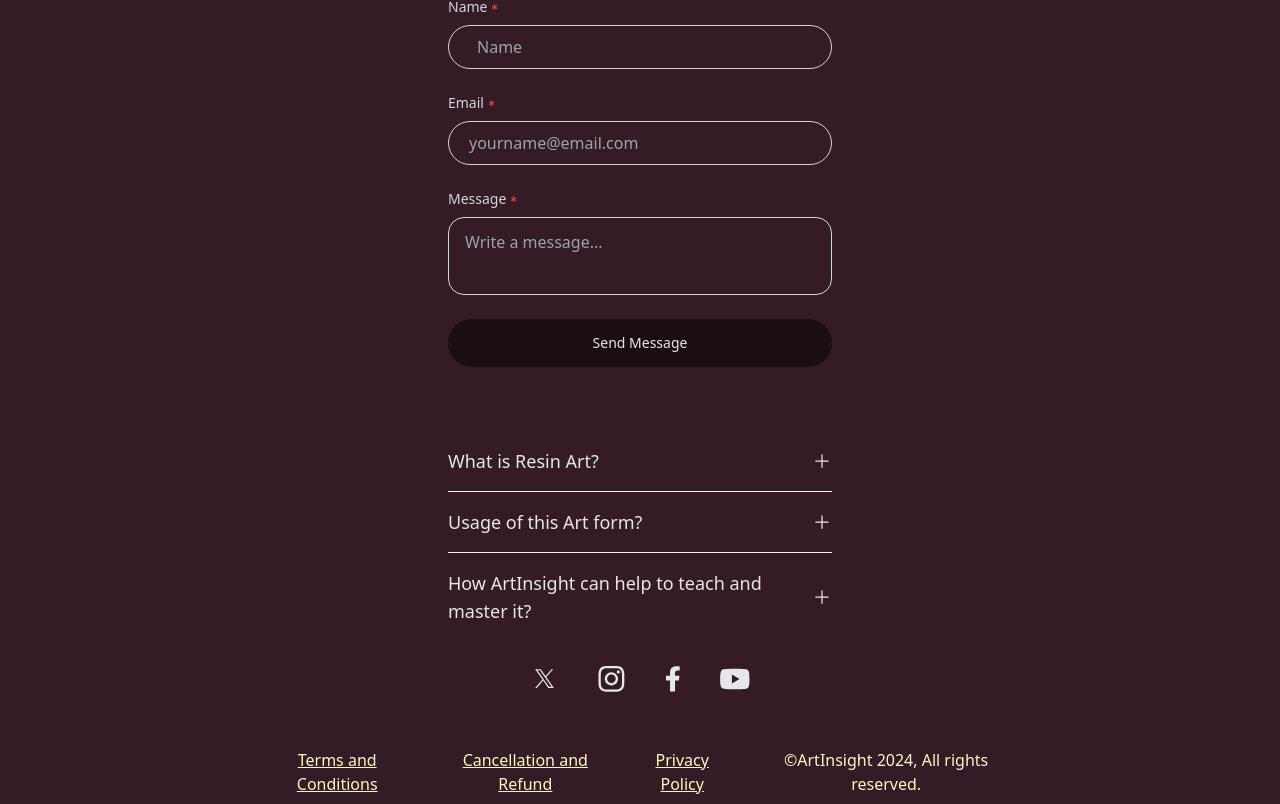
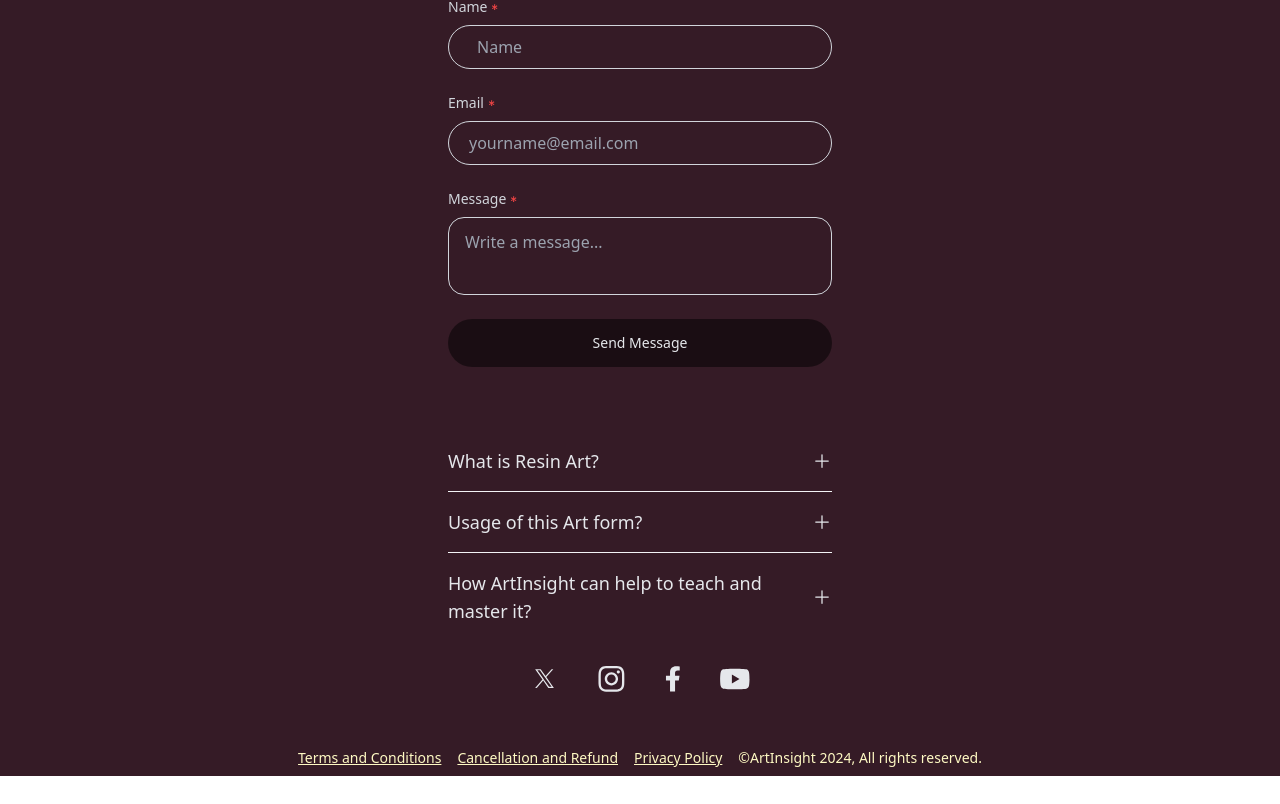
Before and after one commit to ashwinrangani/artwork-workshop-booking, a React (Vite) app in the folder artwork-frontend/: page / in a window 1280 px wide. Shown: the part 1815-2619 px from the top of the page. After the commit the page ends 2591 px from the top, so only its background shows below. Built offline with nearby package versions, Linux system fonts and the light colour scheme; no server answers.

Commit message:
update footer font size

```diff
--- a/artwork-frontend/src/components/Footer.jsx
+++ b/artwork-frontend/src/components/Footer.jsx
@@ -254,22 +254,22 @@ const Footer = () => {
             <div className="grid md:flex lg:flex justify-center items-center gap-4">
 
               <Link to="/termsandconditions">
-                <a className="text-md text-yellow-100 text-center underline block mb-2">
+                <a className="text-sm text-yellow-100 text-center underline block mb-2">
                   Terms and Conditions
                 </a>
               </Link>
               <Link to='refunds'>
-              <a className="text-md text-yellow-100 text-center underline block mb-2">
+              <a className="text-sm text-yellow-100 text-center underline block mb-2">
                 Cancellation and Refund
               </a>
               </Link>
               <Link to='privacypolicy'>
-              <a className="text-md text-yellow-100 text-center underline block mb-2">
+              <p className="text-sm text-yellow-100 text-center underline block mb-2">
                 Privacy Policy
-              </a>
+              </p>
               </Link>
-              <span className="text-md text-yellow-100 text-center block mb-2">
-                ©<a href="https://pagedone.io/">ArtInsight</a> 2024, All rights
+              <span className="text-sm text-yellow-100 text-center block mb-2">
+                ©<a href="">ArtInsight</a> 2024, All rights
                 reserved.
               </span>
             </div>
```
